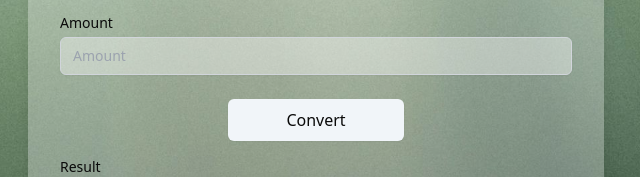
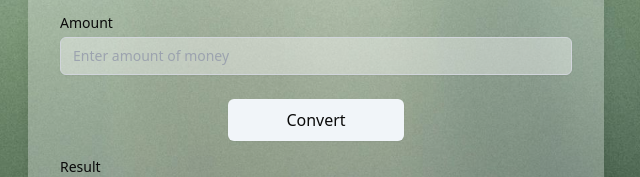
Before and after one commit to mkamburdev/Currency-Converter, a website: page build/index.html in a window 1280 px wide. Shown: the part 324-501 px from the top of the page, 324-964 px from the left. Drawn offline with Linux system fonts and the light colour scheme.

Commit message:
Update currency conversion form placeholder text

```diff
--- a/build/index.html
+++ b/build/index.html
@@ -44,7 +44,7 @@
 				<label for="convert-count" class="block text-sm font-medium text-neutral-950">Amount</label>
 				<input type="text" id="convert-count"
 					class="mt-1 block w-full py-2 px-3 border border-gray-300 bg-white/40 rounded-md shadow-sm focus:outline-none focus:ring-neutral-900 focus:border-neutral-900 sm:text-sm"
-					placeholder="Amount" aria-label="Amount" oninput="this.value = this.value.replace(/[^0-9.]/g, '')" />
+					placeholder="Enter amount of money" aria-label="Amount" oninput="this.value = this.value.replace(/[^0-9.]/g, '')" />
 			</div>
 			<div class="col-span-2">
 				<div class="flex justify-center">
```
